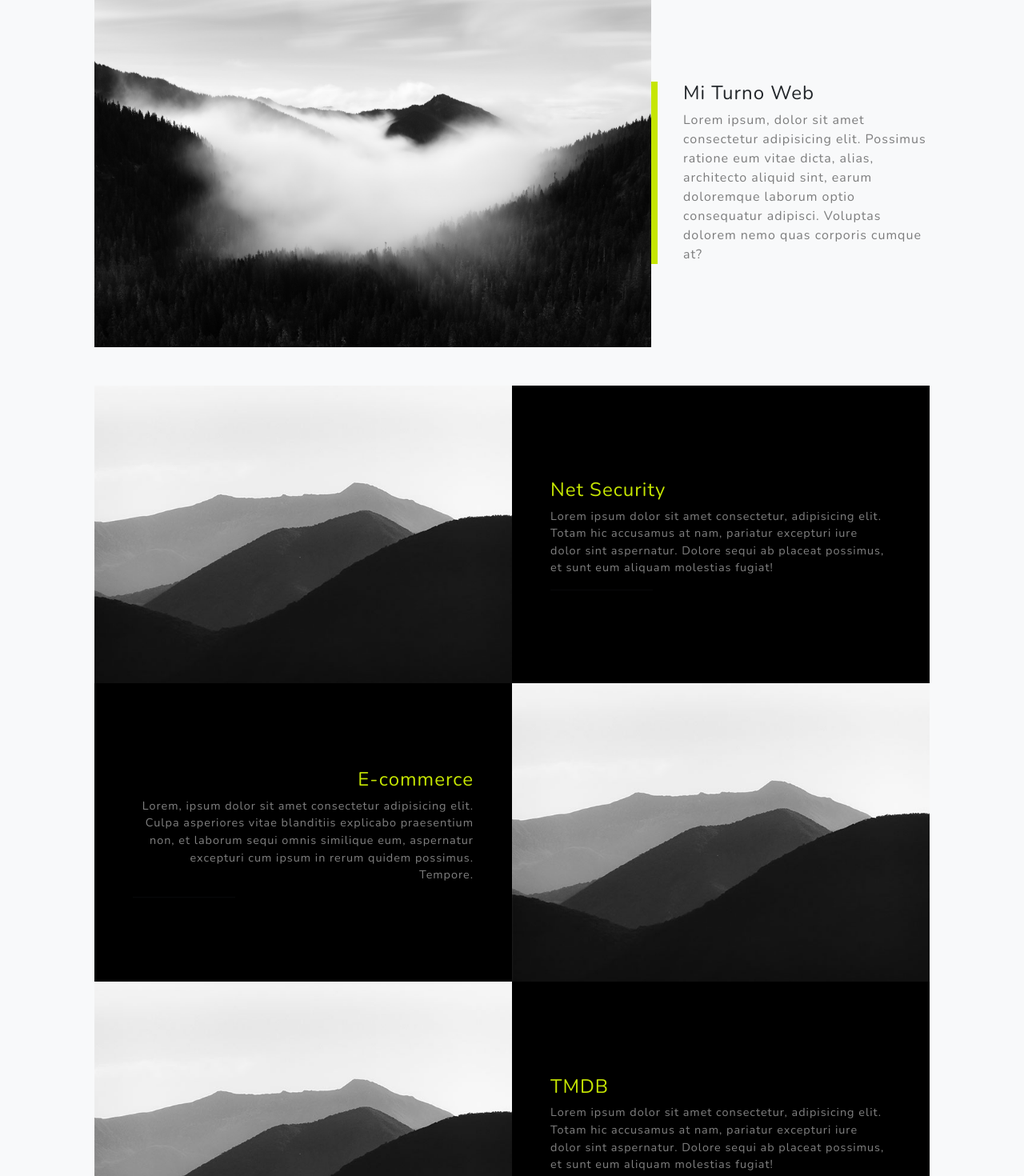
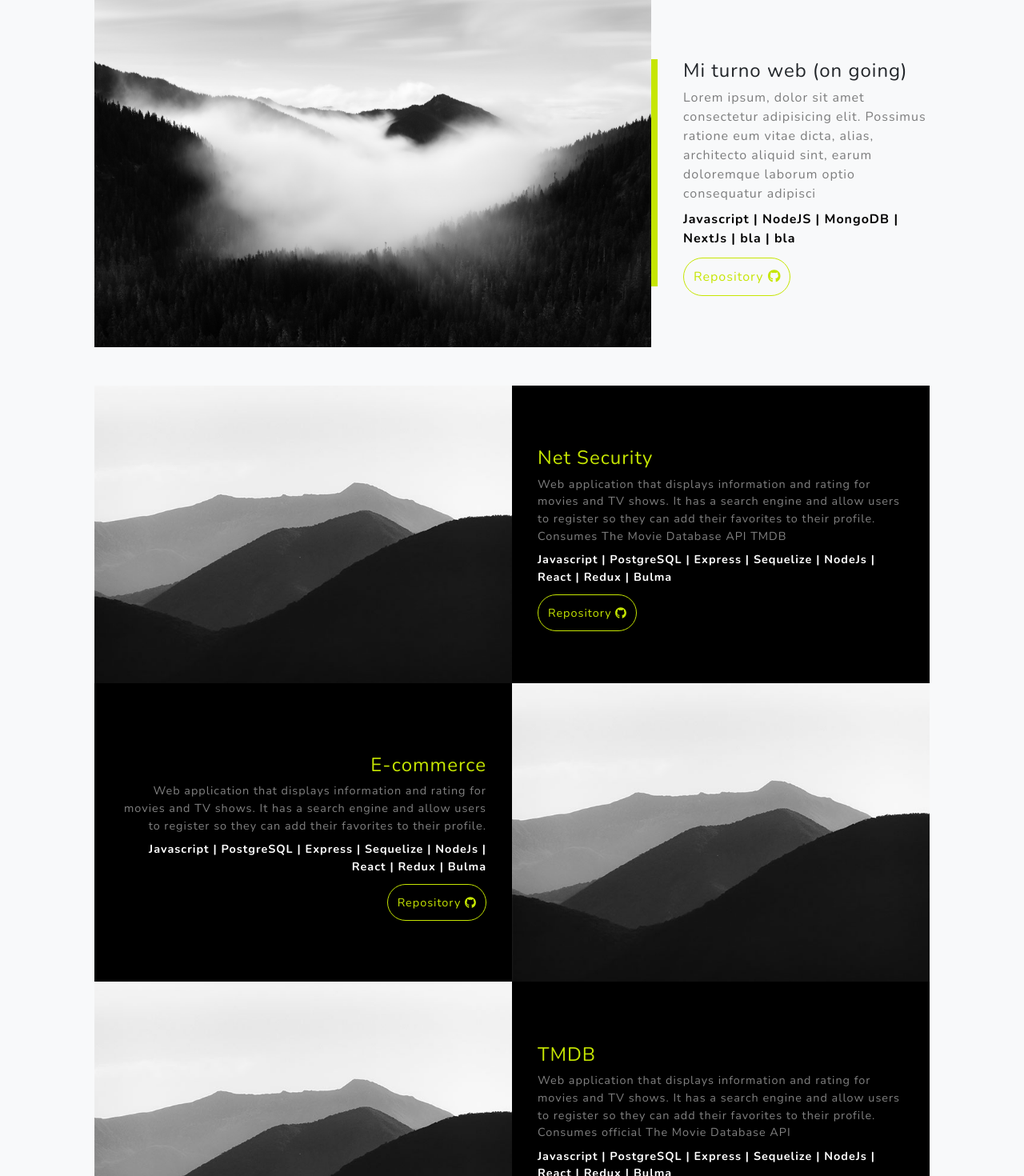
Before and after one commit to afcarrillo/portfolio, a Next.js app: page / in a window 1280 px wide. Shown: the part 1360-2830 px from the top of the page at 80% size. Built offline with nearby package versions, Linux system fonts and the light colour scheme.

Commit message:
componente individual para mapear proyectos y ajuste estilos

```diff
--- /dev/null
+++ b/pages/components/ProjectActual.jsx
@@ -0,0 +1,26 @@
+import Image from "next/image";
+
+export default function ProjectActual({ project }) {
+  return (
+    <div className="row gx-0 mb-4 mb-lg-5 align-items-center">
+      <div className="col-xl-8 col-lg-7">
+        <Image
+          className="img-fluid mb-3 mb-lg-0"
+          src={project.image}
+          alt="screenshot"
+          placeholder="blur"
+        />
+      </div>
+      <div className="col-xl-4 col-lg-5">
+        <div className="featured-text text-center text-lg-start">
+          <h4>{project.title}</h4>
+          <p className="text-black-50 mb-2">{project.description}</p>
+          <p className="stack-b mb-4">{project.stack}</p>
+          <a className="repository" href={project.link}>
+            Repository <i className="fab fa-github"></i>
+          </a>
+        </div>
+      </div>
+    </div>
+  );
+}
--- /dev/null
+++ b/pages/components/ProjectItem.jsx
@@ -0,0 +1,42 @@
+import Image from "next/image";
+
+export default function ProjectItem({ project, i }) {
+  return (
+    <div
+      className={
+        i % 2
+          ? "row gx-0 justify-content-center"
+          : "row gx-0 mb-lg-0 justify-content-center"
+      }
+    >
+      <div className="col-lg-6">
+        <Image
+          className="img-fluid"
+          src={project.image}
+          alt="screenshot"
+          placeholder="blur"
+        />
+      </div>
+      <div className={i % 2 ? "col-lg-6 order-lg-first" : "col-lg-6"}>
+        <div className="bg-black text-center h-100 project">
+          <div className="d-flex h-100">
+            <div
+              className={
+                i % 2
+                  ? "project-text w-100 my-auto text-center text-lg-end"
+                  : "project-text w-100 my-auto text-center text-lg-start"
+              }
+            >
+              <h4 className="text-primary">{project.title}</h4>
+              <p className="mb-2 text-white-50">{project.description}</p>
+              <p className="stack-w mb-4">{project.stack}</p>
+              <a className="repository" href={project.link}>
+                Repository <i className="fab fa-github"></i>
+              </a>
+            </div>
+          </div>
+        </div>
+      </div>
+    </div>
+  );
+}
--- a/pages/components/Projects.jsx
+++ b/pages/components/Projects.jsx
@@ -1,114 +1,16 @@
-import Image from "next/image";
-import bgHeadPic from "../../public/img/bg-masthead.jpg";
-import demoPic from "../../public/img/demo-image-01.jpg";
+import ProjectItem from "./ProjectItem";
+import ProjectActual from "./ProjectActual";
+
+import { actualProject, projects } from "@/utils/projects";
 
 export default function Projects() {
   return (
     <section className="projects-section bg-light" id="projects">
       <div className="container px-4 px-lg-5">
-        {/* <!-- Featured Project Row--> */}
-        <div className="row gx-0 mb-4 mb-lg-5 align-items-center">
-          <div className="col-xl-8 col-lg-7">
-            <Image
-              className="img-fluid mb-3 mb-lg-0"
-              src={bgHeadPic}
-              alt="bgHeadPic"
-              placeholder="blur"
-            />
-          </div>
-          <div className="col-xl-4 col-lg-5">
-            <div className="featured-text text-center text-lg-start">
-              <h4>Mi Turno Web</h4>
-              <p className="text-black-50 mb-0">
-                Lorem ipsum, dolor sit amet consectetur adipisicing elit.
-                Possimus ratione eum vitae dicta, alias, architecto aliquid
-                sint, earum doloremque laborum optio consequatur adipisci.
-                Voluptas dolorem nemo quas corporis cumque at?
-              </p>
-            </div>
-          </div>
-        </div>
-        {/* <!-- Project One Row--> */}
-        <div className="row gx-0 mb-5 mb-lg-0 justify-content-center">
-          <div className="col-lg-6">
-            <Image
-              className="img-fluid"
-              src={demoPic}
-              alt="demoPic"
-              placeholder="blur"
-            />
-          </div>
-          <div className="col-lg-6">
-            <div className="bg-black text-center h-100 project">
-              <div className="d-flex h-100">
-                <div className="project-text w-100 my-auto text-center text-lg-start">
-                  <h4 className="text-primary">Net Security</h4>
-                  <p className="mb-0 text-white-50">
-                    Lorem ipsum dolor sit amet consectetur, adipisicing elit.
-                    Totam hic accusamus at nam, pariatur excepturi iure dolor
-                    sint aspernatur. Dolore sequi ab placeat possimus, et sunt
-                    eum aliquam molestias fugiat!
-                  </p>
-                  <hr className="d-none d-lg-block mb-0 ms-0" />
-                </div>
-              </div>
-            </div>
-          </div>
-        </div>
-        {/* <!-- Project Two Row--> */}
-        <div className="row gx-0 justify-content-center">
-          <div className="col-lg-6">
-            <Image
-              className="img-fluid"
-              src={demoPic}
-              alt="demoPic"
-              placeholder="blur"
-            />
-          </div>
-          <div className="col-lg-6 order-lg-first">
-            <div className="bg-black text-center h-100 project">
-              <div className="d-flex h-100">
-                <div className="project-text w-100 my-auto text-center text-lg-end">
-                  <h4 className="text-primary">E-commerce</h4>
-                  <p className="mb-0 text-white-50">
-                    Lorem, ipsum dolor sit amet consectetur adipisicing elit.
-                    Culpa asperiores vitae blanditiis explicabo praesentium non,
-                    et laborum sequi omnis similique eum, aspernatur excepturi
-                    cum ipsum in rerum quidem possimus. Tempore.
-                  </p>
-                  <hr className="d-none d-lg-block mb-0 me-0" />
-                </div>
-              </div>
-            </div>
-          </div>
-        </div>
-        {/* <!-- Project One Row--> */}
-        <div className="row gx-0 mb-5 mb-lg-0 justify-content-center">
-          <div className="col-lg-6">
-            <Image
-              className="img-fluid"
-              src={demoPic}
-              alt="demoPic"
-              placeholder="blur"
-            />
-          </div>
-          <div className="col-lg-6">
-            <div className="bg-black text-center h-100 project">
-              <div className="d-flex h-100">
-                <div className="project-text w-100 my-auto text-center text-lg-start">
-                  <h4 className="text-primary">TMDB</h4>
-                  <p className="mb-0 text-white-50">
-                    Lorem ipsum dolor sit amet consectetur, adipisicing elit.
-                    Totam hic accusamus at nam, pariatur excepturi iure dolor
-                    sint aspernatur. Dolore sequi ab placeat possimus, et sunt
-                    eum aliquam molestias fugiat!
-                  </p>
-                  <hr className="d-none d-lg-block mb-0 ms-0" />
-                </div>
-              </div>
-            </div>
-          </div>
-        </div>
+        <ProjectActual project={actualProject} />
+        {projects.map((project, index) => (
+          <ProjectItem key={index} project={project} i={index} />
+        ))}
       </div>
     </section>
   );
--- a/styles/globals.css
+++ b/styles/globals.css
@@ -203,70 +203,6 @@
 
 button > svg {
   margin-left: 5px;
-}
-
-[role="button"] {
-  cursor: pointer;
-}
-
-[list]::-webkit-calendar-picker-indicator {
-  display: none;
-}
-
-[type="button"],
-[type="reset"],
-[type="submit"],
-button {
-  -webkit-appearance: button;
-  -moz-appearance: button;
-  appearance: button;
-}
-
-[type="button"]:not(:disabled),
-[type="reset"]:not(:disabled),
-[type="submit"]:not(:disabled),
-button:not(:disabled) {
-  cursor: pointer;
-}
-
-::-moz-focus-inner {
-  padding: 0;
-  border-style: none;
-}
-
-::-webkit-datetime-edit-day-field,
-::-webkit-datetime-edit-fields-wrapper,
-::-webkit-datetime-edit-hour-field,
-::-webkit-datetime-edit-minute,
-::-webkit-datetime-edit-month-field,
-::-webkit-datetime-edit-text,
-::-webkit-datetime-edit-year-field {
-  padding: 0;
-}
-::-webkit-inner-spin-button {
-  height: auto;
-}
-[type="search"] {
-  outline-offset: -2px;
-  -webkit-appearance: textfield;
-  -moz-appearance: textfield;
-  appearance: textfield;
-}
-::-webkit-search-decoration {
-  -webkit-appearance: none;
-}
-::-webkit-color-swatch-wrapper {
-  padding: 0;
-}
-::file-selector-button {
-  font: inherit;
-}
-::-webkit-file-upload-button {
-  font: inherit;
-  -webkit-appearance: button;
-}
-[hidden] {
-  display: none !important;
 }
 
 .img-fluid {
@@ -928,13 +864,33 @@
 
 @media (min-width: 992px) {
   .projects-section .project-text {
-    padding: 3rem;
+    padding: 2rem;
   }
-  .projects-section .project-text hr {
-    border-color: var(--bs-primary);
-    border-width: 0.25rem;
-    width: 30%;
-  }
+}
+
+.stack-w {
+  color: white;
+  font-weight: bold;
+}
+
+.stack-b {
+  color: black;
+  font-weight: bold;
+}
+
+.repository {
+  border: solid 1px var(--bs-primary);
+  border-radius: 25px;
+  background: none;
+  color: var(--bs-primary);
+  padding: 0.75rem;
+  text-decoration: none;
+}
+
+.repository:hover {
+  color: black;
+  background-color: var(--bs-primary);
+  cursor: pointer;
 }
 
 .contact-section {
--- /dev/null
+++ b/utils/projects.js
@@ -0,0 +1,41 @@
+import demoPic from "@/public/img/demo-image-01.jpg";
+import bgHeadPic from "@/public/img/bg-masthead.jpg";
+
+export const actualProject = {
+  title: "Mi turno web (on going)",
+  description:
+    "Lorem ipsum, dolor sit amet consectetur adipisicing elit. Possimus ratione eum vitae dicta, alias, architecto aliquid sint, earum doloremque laborum optio consequatur adipisci",
+  stack: "Javascript | NodeJS | MongoDB | NextJs | bla | bla",
+  link: "https://github.com/carmelis/Mi-Turno-Web",
+  image: bgHeadPic,
+};
+
+export const projects = [
+  {
+    title: "Net Security",
+    description:
+      "Web application that displays information and rating for movies and TV shows. It has a search engine and allow users to register so they can add their favorites to their profile. Consumes The Movie Database API TMDB",
+    stack:
+      "Javascript | PostgreSQL | Express | Sequelize | NodeJs | React | Redux | Bulma",
+    link: "https://github.com/afcarrillo/net-security",
+    image: demoPic,
+  },
+  {
+    title: "E-commerce",
+    description:
+      "Web application that displays information and rating for movies and TV shows. It has a search engine and allow users to register so they can add their favorites to their profile.",
+    stack:
+      "Javascript | PostgreSQL | Express | Sequelize | NodeJs | React | Redux | Bulma",
+    link: "https://github.com/afcarrillo/Librando-FRONT",
+    image: demoPic,
+  },
+  {
+    title: "TMDB",
+    description:
+      "Web application that displays information and rating for movies and TV shows. It has a search engine and allow users to register so they can add their favorites to their profile. Consumes official The Movie Database API",
+    stack:
+      "Javascript | PostgreSQL | Express | Sequelize | NodeJs | React | Redux | Bulma",
+    link: "https://github.com/afcarrillo/TMDB",
+    image: demoPic,
+  },
+];
```
